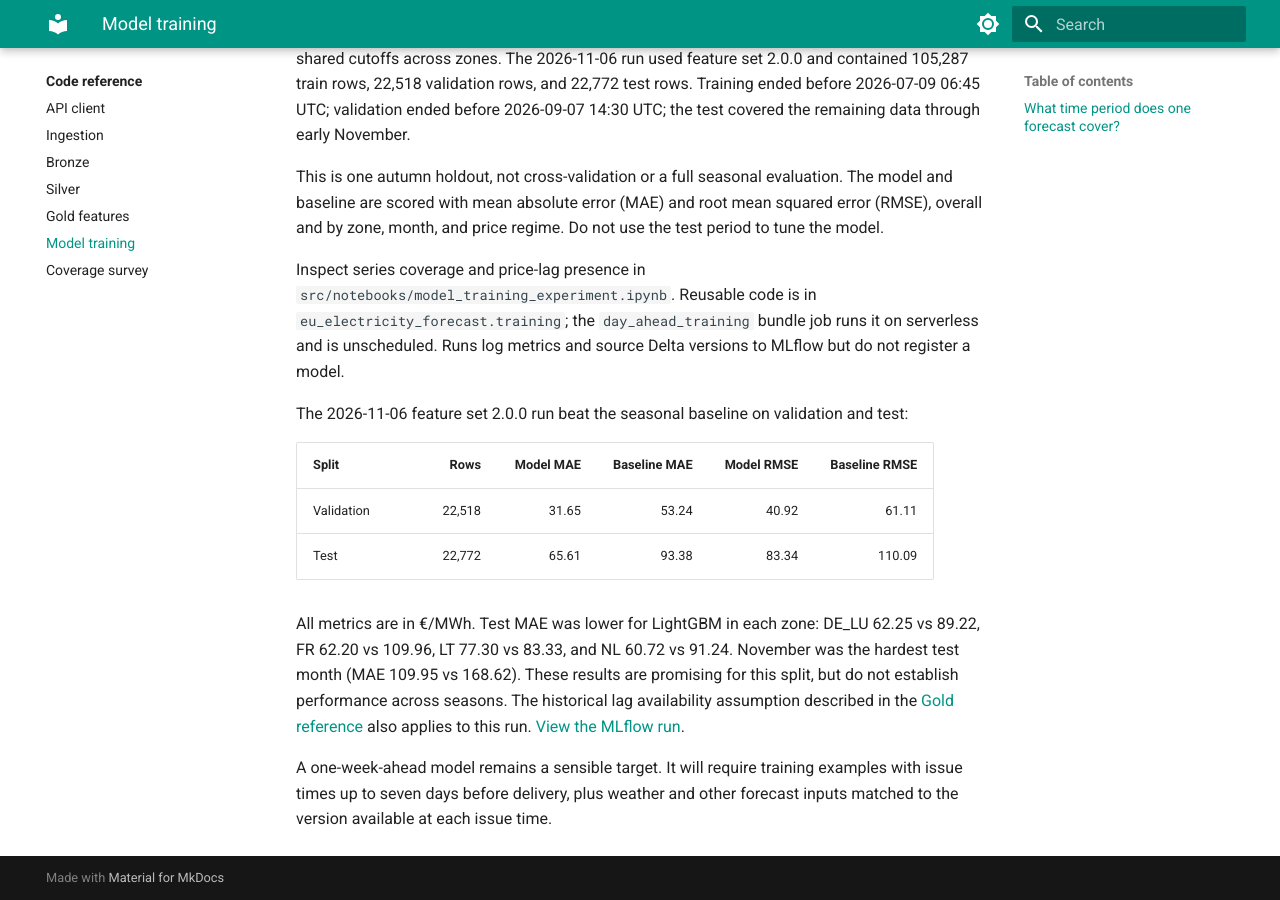
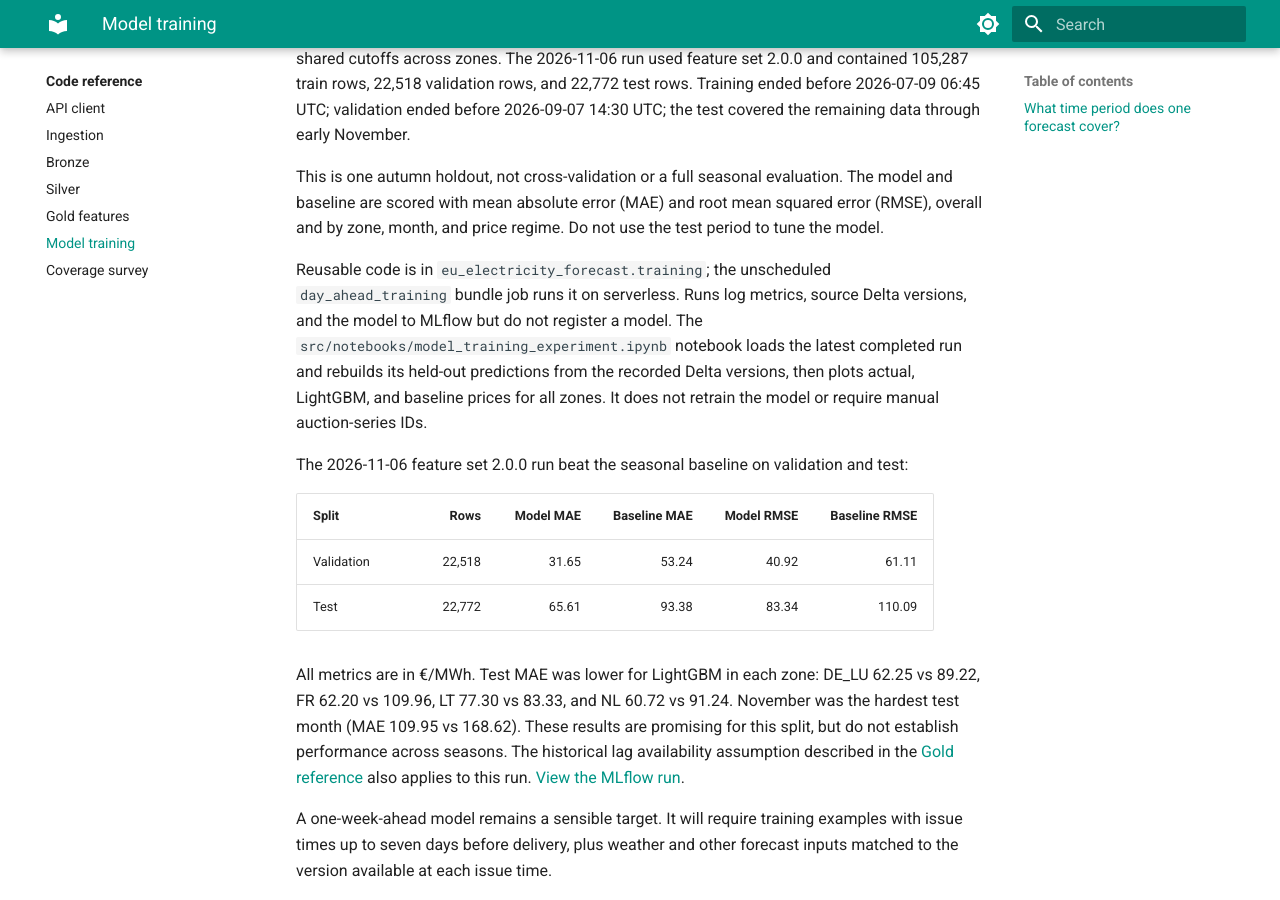
Before and after one commit to pdemeulenaer/eu-electricity-forecast, an MkDocs documentation site: the page built from docs/reference/training.md, in a window 1280 px wide and 900 px high, scrolled down 1293 px. Built offline with MkDocs 1.6.1 and Material for MkDocs 9.7.7, drawn with Linux system fonts in a browser that asks for light colours.

Commit message:
visualization notebook created

```diff
--- a/docs/reference/training.md
+++ b/docs/reference/training.md
@@ -56,11 +56,13 @@ The model and baseline are scored with mean absolute error (MAE) and root mean
 squared error (RMSE), overall and by zone, month, and price regime. Do not use
 the test period to tune the model.
 
-Inspect series coverage and price-lag presence in
-`src/notebooks/model_training_experiment.ipynb`. Reusable code is in
-`eu_electricity_forecast.training`; the `day_ahead_training` bundle job runs it
-on serverless and is unscheduled. Runs log metrics and source Delta versions to
-MLflow but do not register a model.
+Reusable code is in `eu_electricity_forecast.training`; the unscheduled
+`day_ahead_training` bundle job runs it on serverless. Runs log metrics, source
+Delta versions, and the model to MLflow but do not register a model. The
+`src/notebooks/model_training_experiment.ipynb` notebook loads the latest
+completed run and rebuilds its held-out predictions from the recorded Delta
+versions, then plots actual, LightGBM, and baseline prices for all zones. It
+does not retrain the model or require manual auction-series IDs.
 
 The 2026-11-06 feature set 2.0.0 run beat the seasonal baseline on validation and
 test:
--- a/pyproject.toml
+++ b/pyproject.toml
@@ -24,6 +24,8 @@ dev = [
     "databricks-dlt",
     "databricks-connect>=16.4,<16.5",
     "ipykernel",
+    "databricks-sdk[notebook]>=0.151.0",
+    "matplotlib>=3.8,<4",
 ]
 docs = [
     "mkdocs-material>=9.6,<10",
```
Also changed, not shown: src/notebooks/model_training_experiment.ipynb, 1 other file.
